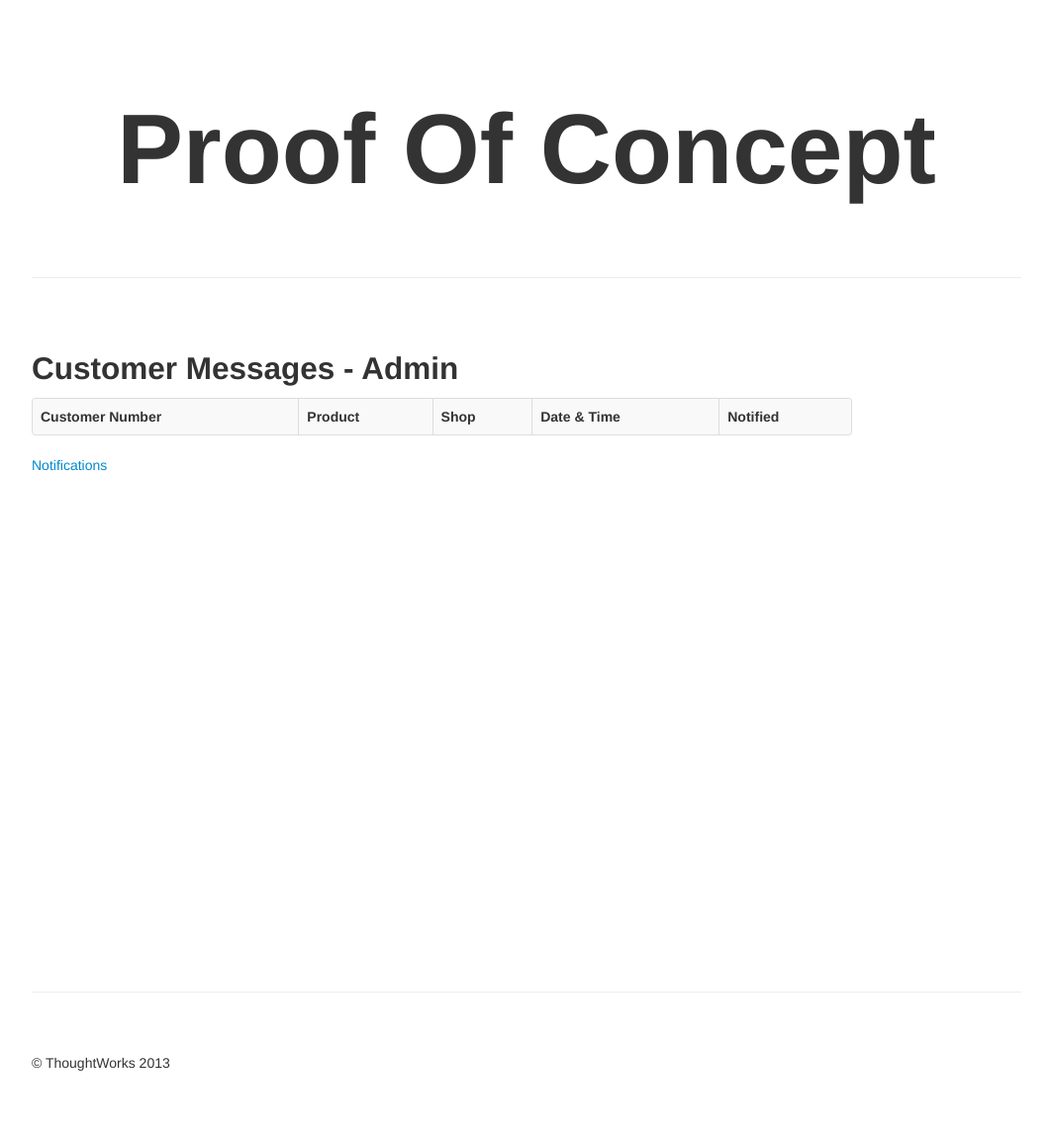
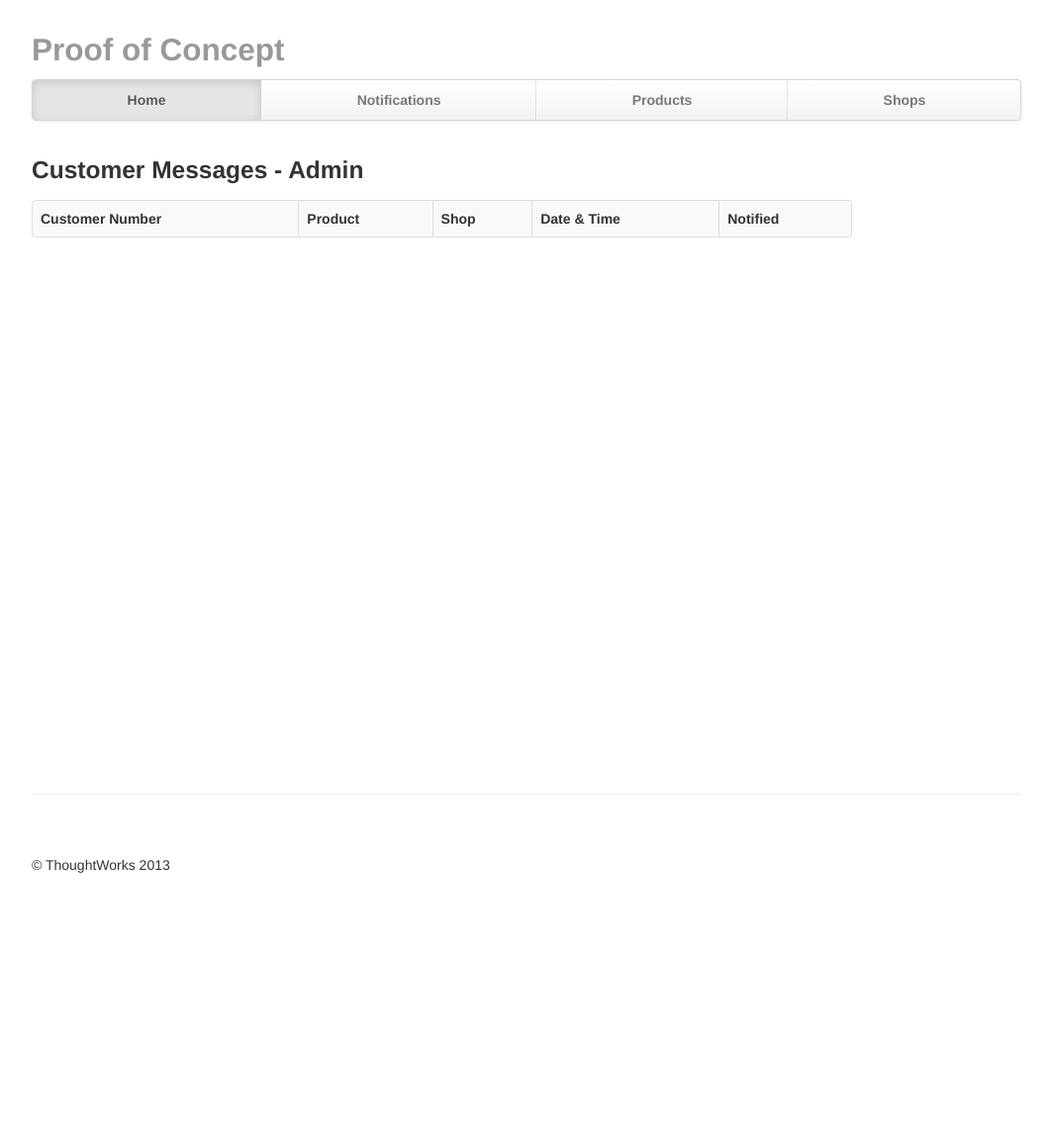
Before and after one commit to shoprite/web_sms_app, a Python web app: template templates/index.html in a window 1280 px wide. Shown: the whole page at 99% size, without its empty margins (108-1171 px from the left). After the commit the page ends 882 px from the top, so only its background shows below. Run offline with Jinja, Linux system fonts and the light colour scheme; the template is opened without the code that fills it, so the values that code supplies are empty.

Commit message:
Sett & Charles - completed products and shops module

```diff
--- a/templates/base.html
+++ b/templates/base.html
@@ -14,54 +14,90 @@
       .container {
         margin: 0 auto;
         max-width: 1000px;
-        vertical-align: middle;
       }
       .container > hr {
         margin: 60px 0;
       }
 
-      /* Main marketing message and sign up button */
-      .jumbotron {
-        margin: 80px 0;
-        text-align: center;
-      }
-      .jumbotron h1 {
-        font-size: 100px;
-        line-height: 1;
-      }
-
-      .container-height{
+      .container-height {
         min-height: 600px;
       }
 
+      /* Supporting marketing content */
+      .marketing {
+        margin: 60px 0;
+      }
+      .marketing p + h4 {
+        margin-top: 28px;
+      }
 
+
+      /* Customize the navbar links to be fill the entire space of the .navbar */
+      .navbar .navbar-inner {
+        padding: 0;
+      }
+      .navbar .nav {
+        margin: 0;
+        display: table;
+        width: 100%;
+      }
+      .navbar .nav li {
+        display: table-cell;
+        width: 1%;
+        float: none;
+      }
+      .navbar .nav li a {
+        font-weight: bold;
+        text-align: center;
+        border-left: 1px solid rgba(255,255,255,.75);
+        border-right: 1px solid rgba(0,0,0,.1);
+      }
+      .navbar .nav li:first-child a {
+        border-left: 0;
+        border-radius: 3px 0 0 3px;
+      }
+      .navbar .nav li:last-child a {
+        border-right: 0;
+        border-radius: 0 3px 3px 0;
+      }
     </style>
+    <link href="../assets/css/bootstrap-responsive.css" rel="stylesheet">
 
     <!-- HTML5 shim, for IE6-8 support of HTML5 elements -->
     <!--[if lt IE 9]>
       <script src="../assets/js/html5shiv.js"></script>
     <![endif]-->
 
-    <!-- Fav and touch icons -->
+      <title>{% block title %}Proof Of Concept{% endblock %}</title>
+  </head>
 
-	<title>{% block title %}{% endblock %}</title>
-</head>
   <body>
 
     <div class="container">
-      <!-- Jumbotron -->
-      <div class="jumbotron">
-        <h1>Proof Of Concept</h1>
+
+      <div class="masthead">
+        <h2 class="muted">Proof of Concept</h2>
+        <div class="navbar">
+          <div class="navbar-inner">
+            <div class="container">
+              <ul class="nav">
+                <li class="active"><a href="/admin" class = "button">Home</a> </li>
+                <li><a href="/admin/notify" class = "button">Notifications</a></li>
+                <li><a href="/admin/products" class = "button">Products</a></li>
+                <li><a href="/admin/shops" class = "button">Shops</a></li>
+              </ul>
+            </div>
+          </div>
+        </div><!-- /.navbar -->
       </div>
-
-      <hr>
 
       <!-- Example row of columns -->
       <div class="row-fluid container-height">
         <div class="span10">
-          <h2>{% block heading %}{% endblock%}</h2>
+          <h3>{% block heading %}{% endblock%}</h3>
           {% block content %}{% endblock %}
         </div>
+
       </div>
 
       <hr>
--- a/templates/index.html
+++ b/templates/index.html
@@ -1,5 +1,4 @@
 {% extends 'base.html' %}
-{% block title %}Customer Messages - Admin{% endblock %}
 {% block heading %}Customer Messages - Admin{% endblock %}
 {% block content %}
 	<table class="table table-bordered table-striped table-hover">
@@ -20,6 +19,4 @@
 		</tr>
 	{% endfor %}
 	</table>
-
-	<a href="/admin/notify" class = "button">Notifications</a>
 {% endblock %}
```
Also changed, not shown: admin.py (+81 -7 lines), templates/notify.html (+23 -4 lines), templates/products.html (added, +26 -0 lines), templates/shops.html (added, +26 -0 lines), test/test_handler.py (+35 -0 lines).
